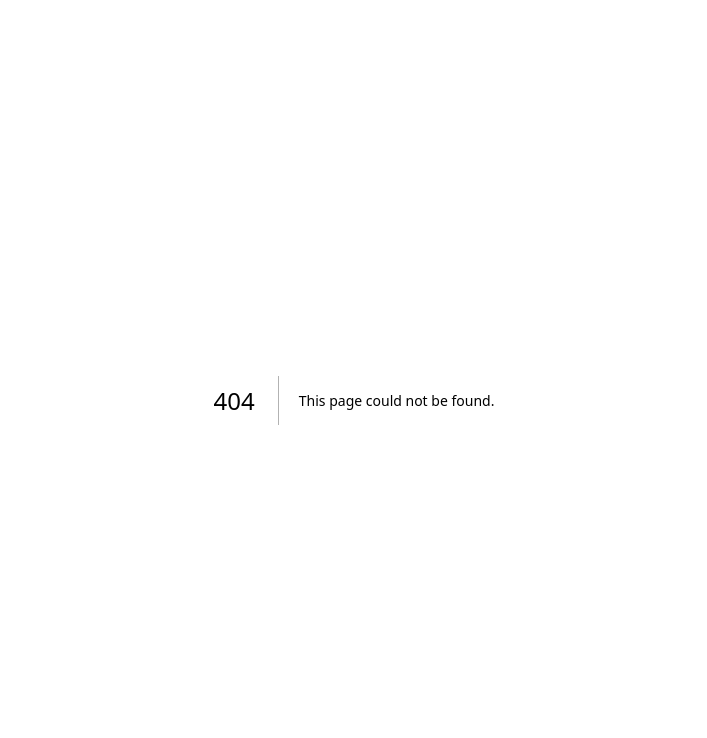
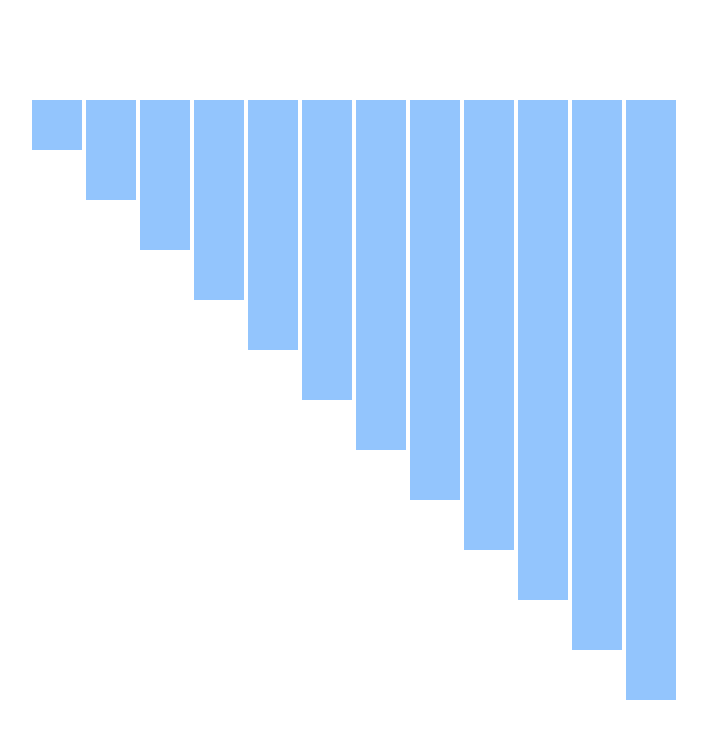
Before and after one commit to m4ur1n0/algorithm-visualizers, a Next.js app: page /sorting in a window 1280 px wide. Before the commit this address had no page. Shown: the top 738 px of the page, without its empty margins (286-993 px from the left). Built offline with nearby package versions, Linux system fonts and the light colour scheme.

Commit message:
begun sorting

```diff
--- a/src/app/globals.css
+++ b/src/app/globals.css
@@ -29,6 +29,9 @@
     --chart-3: 197 37% 24%;
     --chart-4: 43 74% 66%;
     --chart-5: 27 87% 67%;
+
+
+    --app_light_blue : #93c5fd;
   }
 
   .dark {
--- a/src/app/page.js
+++ b/src/app/page.js
@@ -1,7 +1,8 @@
 
 // import { useRouter } from 'next/router'
+import IndexCards from '@/components/IndexCards';
 import React from 'react'
-import IndexCards from './components/IndexCards'
+
 
 const index = () => {
   // const router = useRouter();
@@ -9,7 +10,7 @@ const index = () => {
   const pathfinding_desc = "Visualize different pathfinding algorithms. Make custom mazes and obstacles, and watch how your favorite graph traversal/pathfinding algorithms solve them!";
   const pathfinding_image = "/images/algorithm-visualizer.png";
 
-  const sorting_desc = "Coming Soon!";
+  const sorting_desc = "Sorting is a work in progress, should be completed in the next week depending on homework! Feel free to check it out before it's done.";
   const sorting_image = "/images/gear-wrench.png"
 
 
@@ -19,7 +20,7 @@ const index = () => {
 
       <div className='cards-container flex border p-4 gap-4 shadow-inner'>
         <IndexCards url={'/pathfinding'} title={"Pathfinding"} description={pathfinding_desc} image_path={pathfinding_image}/>
-        <IndexCards url={'/'} title={"Sorting"} description={sorting_desc} image_path={sorting_image} />
+        <IndexCards url={'/sorting'} title={"Sorting"} description={sorting_desc} image_path={sorting_image} />
         <IndexCards url={'/'} title={"Graphs and Trees"} description={sorting_desc} image_path={sorting_image} />
 
       </div>
--- /dev/null
+++ b/src/app/sorting/SortingPage.js
@@ -0,0 +1,13 @@
+import SortingBarGraph from '@/components/SortingBarGraph'
+import React from 'react'
+
+const SortingPage = () => {
+  return (
+    <div className='w-screen h-screen flex flex-col items-center justify-center'>
+      {/* sorting page! */}
+      <SortingBarGraph />
+    </div>
+  )
+}
+
+export default SortingPage
--- /dev/null
+++ b/src/app/sorting/page.js
@@ -0,0 +1,10 @@
+import React from 'react'
+import SortingPage from './SortingPage'
+
+const page = () => {
+  return (
+    <SortingPage />
+  )
+}
+
+export default page
--- /dev/null
+++ b/src/components/IndivSortingBar.js
@@ -0,0 +1,23 @@
+import React from 'react'
+
+const IndivSortingBar = ({value}) => {
+
+    const height_unit = 50;
+    const width_unit = 50;
+
+  return (
+    <div
+        className={`bg-light_blue`}
+        style={
+            {
+                width : `${width_unit}px`,
+                height : `${height_unit * value}px`
+            }
+        }
+    >
+
+    </div>
+  )
+}
+
+export default IndivSortingBar
--- /dev/null
+++ b/src/components/SortingBarGraph.js
@@ -0,0 +1,54 @@
+import React from 'react'
+import SortingBars from './SortingBars'
+
+const SortingBarGraph = () => {
+
+    const dummy_bars_array = [
+        {
+            value : 1
+        },
+        {
+            value : 2
+        },
+        {
+            value : 3
+        },
+        {
+            value : 4
+        },
+        {
+            value : 5
+        },
+        {
+            value : 6
+        },
+        {
+            value : 7
+        },
+        {
+            value : 8
+        },
+        {
+            value : 9
+        },
+        {
+            value : 10
+        },
+        {
+            value : 11
+        },
+        {
+            value : 12
+        },
+    ]
+
+  return (
+    <div className='sorting-bar-graph'>
+        {/* need some sort of measurements or something here */}
+        <SortingBars values_array={dummy_bars_array} />
+
+    </div>
+  )
+}
+
+export default SortingBarGraph
--- /dev/null
+++ b/src/components/SortingBars.js
@@ -0,0 +1,17 @@
+import React from 'react'
+import IndivSortingBar from './IndivSortingBar'
+
+const SortingBars = ({values_array}) => {
+  return (
+    <div className='bars-row flex flex-row items-enda gap-1'>
+        {
+            values_array.map((value_obj, idx) => {
+               return (<IndivSortingBar key={idx} value={value_obj.value} />)
+            })
+        }
+
+    </div>
+  )
+}
+
+export default SortingBars
--- a/tailwind.config.js
+++ b/tailwind.config.js
@@ -21,6 +21,7 @@ module.exports = {
         border: "hsl(var(--border))",
         input: "hsl(var(--input))",
         ring: "hsl(var(--ring))",
+        light_blue : "var(--app_light_blue)",
         background: "hsl(var(--background))",
         foreground: "hsl(var(--foreground))",
         primary: {
```
Also changed, not shown: src/components/IndexCards.js (renamed from src/app/components/IndexCards.js).
